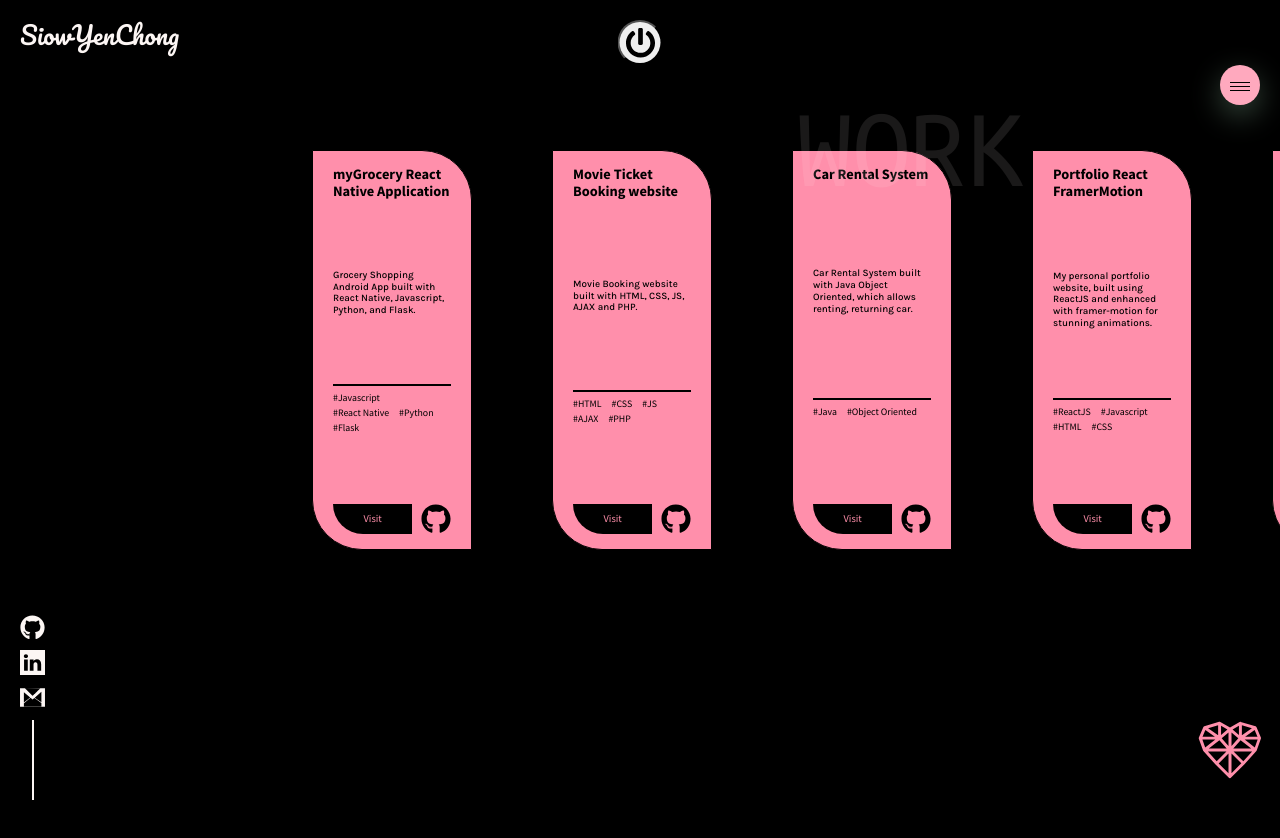
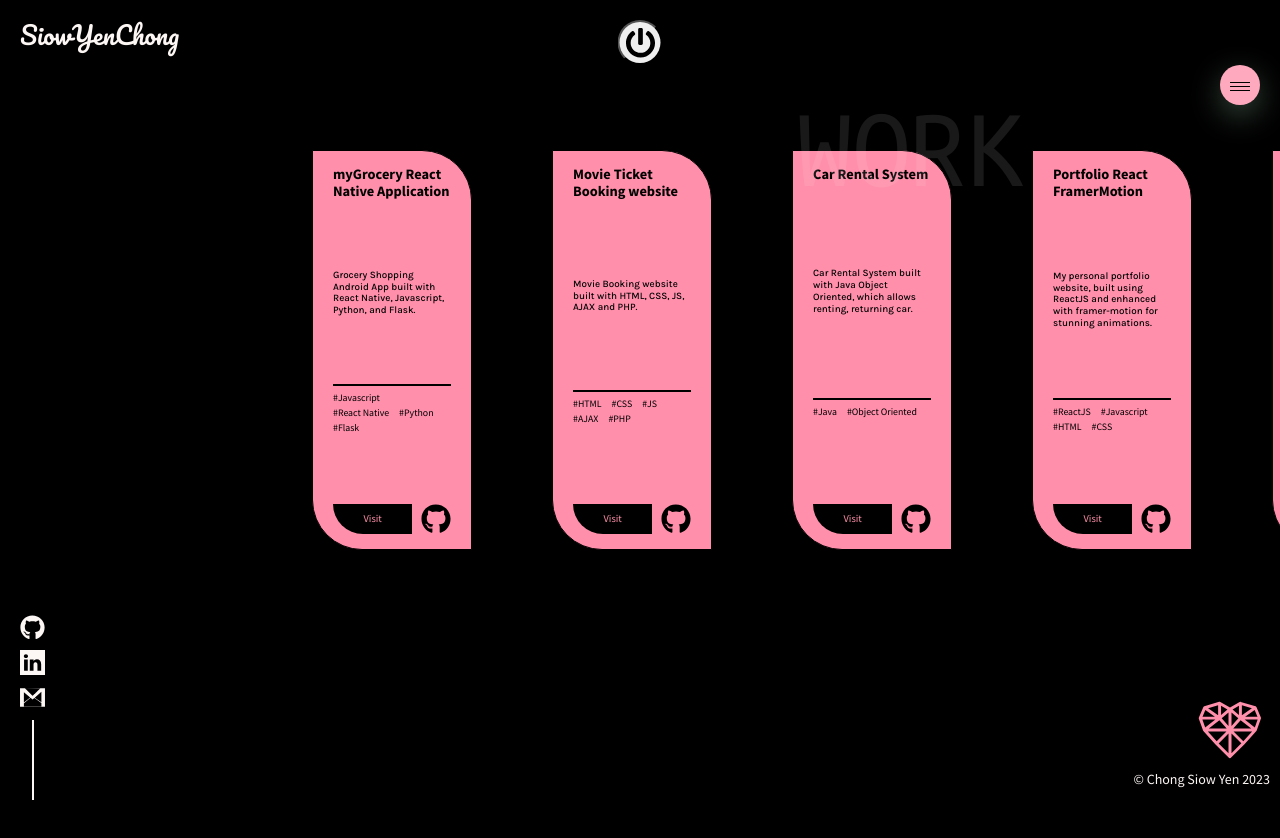
Before and after one commit to SiowYenChong/Portfolio-React-FramerMotion, a React (Create React App) app: page /work in a window 1280 px wide. Shown: the top 838 px of the page. Built offline with nearby package versions, Linux system fonts and the light colour scheme.

Commit message:
Added copyright

```diff
--- a/src/components/AboutPage.js
+++ b/src/components/AboutPage.js
@@ -9,7 +9,8 @@ import PowerButton from '../subComponents/PowerButton';
 import ParticleComponent from '../subComponents/ParticleComponent';
 import BigTitle from '../subComponents/BigTitle';
 import HamburgerMenu from '../subComponents/HamburgerMenu';
-
+import CopyRight
+ from '../subComponents/Copyright';
 const Box = styled.div`
     background-color: ${props => props.theme.body};
     width: 100vw;
@@ -73,6 +74,7 @@ const AboutPage = () => {
                 <LogoComponent theme = 'dark'/>
                 <SocialIcons theme = 'dark'/>
                 <PowerButton/>
+                <CopyRight theme = 'dark'/>
                 <HamburgerMenu/>
                 <ParticleComponent theme = 'dark'/>
                 <AmongUs>
--- a/src/components/BlogPage.js
+++ b/src/components/BlogPage.js
@@ -13,6 +13,7 @@ import { useEffect } from 'react';
 import BigTitle from '../subComponents/BigTitle';
 import { motion } from 'framer-motion';
 import HamburgerMenu from '../subComponents/HamburgerMenu';
+import CopyRight from '../subComponents/Copyright';
 
 const MainContainer = styled(motion.div)`
     background-image: url(${img});
@@ -80,6 +81,7 @@ const BlogPage = () => {
             <Container>
                 <LogoComponent />
                 <PowerButton />
+                <CopyRight />
                 <HamburgerMenu />
                 <SocialIcons />
                 <AnchorComponent numbers={numbers}/>
--- a/src/components/CareerPage.js
+++ b/src/components/CareerPage.js
@@ -14,6 +14,7 @@ import Button from 'react-bootstrap/Button';
 import CareerModal from '../subComponents/CareerModal';
 import './CareerPage.css';
 import HamburgerMenu from '../subComponents/HamburgerMenu';
+import CopyRight from '../subComponents/Copyright';
 
 const PageContainer = styled.div`
   display: flex;
@@ -71,6 +72,7 @@ const CareerPage = () => {
           <LogoComponent theme="light" />
           <SocialIcons theme="light" />
           <PowerButton />
+          <CopyRight theme = 'light'/>
           <HamburgerMenu />
           <CenteredHeading></CenteredHeading>
           <VerticalTimeline>
--- a/src/components/ContactPage.js
+++ b/src/components/ContactPage.js
@@ -12,6 +12,7 @@ import emailjs from '@emailjs/browser';
 import { ToastContainer, toast } from 'react-toastify';
 import 'react-toastify/dist/ReactToastify.css';
 import HamburgerMenu from '../subComponents/HamburgerMenu';
+import CopyRight from '../subComponents/Copyright';
 
 const Container = styled.div`
   width: 100%;
@@ -238,6 +239,7 @@ const ContactPage = (props) => {
         <LogoComponent theme="light" />
         <SocialIcons theme="light" />
         <PowerButton />
+        <CopyRight theme = 'light'/>
         <HamburgerMenu />
         <ContactSection>
           <Title>Get in Touch</Title>
--- a/src/components/Main.js
+++ b/src/components/Main.js
@@ -11,6 +11,9 @@ import { Modal, Button } from 'react-bootstrap';
 import { BrowserRouter as Router, Route } from 'react-router-dom'; //added
 import 'bootstrap/dist/css/bootstrap.min.css';
 import HamburgerMenu from '../subComponents/HamburgerMenu';
+import CopyRight from '../subComponents/Copyright';
+
+
 const MainContainer = styled.div`
   background: linear-gradient(120deg, #fdfbfb 0%, #ebedee 100%);
   width: 100vw;
@@ -281,6 +284,7 @@ const Main = () => {
                         </Button>
                         </Modal.Footer>
                     </Modal>
+            <CopyRight theme = 'light'/>
             {isSmallScreen ? (
             <HamburgerMenu />
             ) : (
--- a/src/components/MySkillsPage.js
+++ b/src/components/MySkillsPage.js
@@ -9,6 +9,7 @@ import PowerButton from '../subComponents/PowerButton';
 import ParticleComponent from '../subComponents/ParticleComponent';
 import BigTitle from '../subComponents/BigTitle';
 import HamburgerMenu from '../subComponents/HamburgerMenu';
+import CopyRight from '../subComponents/Copyright';
 
 const Box = styled.div`
     background-color: ${props => props.theme.body};
@@ -123,6 +124,7 @@ const MySkillsPage = () => {
                 <LogoComponent theme = 'light'/>
                 <SocialIcons theme = 'light'/>
                 <PowerButton/>
+                <CopyRight theme = 'light'/>
                 <HamburgerMenu/>
                 <ParticleComponent theme = 'light'/>
                 <Main>
--- a/src/components/WorkPage.js
+++ b/src/components/WorkPage.js
@@ -11,6 +11,7 @@ import { Heart } from './AllSvgs';
 import BigTitle from '../subComponents/BigTitle';
 import {motion} from 'framer-motion';
 import HamburgerMenu from '../subComponents/HamburgerMenu';
+import CopyRight from '../subComponents/Copyright';
 
 const Box = styled.div`
     background-color: ${props => props.theme.body};
@@ -37,7 +38,7 @@ const Rotate = styled.span`
     display: block;
     position: fixed;
     right: 1rem;
-    bottom: 1rem;
+    bottom: 3rem;
     width: 80px;
     height: 80px;
     z-index: 1;
@@ -75,6 +76,7 @@ const WorkPage = () => {
                 <LogoComponent theme = 'dark'/>
                 <SocialIcons theme = 'dark'/>
                 <PowerButton/>
+                <CopyRight theme = 'dark'/>
                 <HamburgerMenu />
                     <Main ref = {ref} variants = {container} initial = 'hidden' animate = 'show'>
                         {
--- /dev/null
+++ b/src/subComponents/Copyright.js
@@ -0,0 +1,23 @@
+import React from 'react';
+import styled from 'styled-components';
+import { DarkTheme } from '../components/Theme';
+
+const CopyRightContainer = styled.div`
+  position: fixed;
+  bottom: 0;
+  right: 0;
+  padding: 1rem;
+  font-size: 14px;
+  color: ${props => props.color == 'dark' ? DarkTheme.text : DarkTheme.body};
+  z-index: 3;
+`;
+
+function CopyRight(props) {
+  return (
+    <CopyRightContainer color = {props.theme} >
+      © Chong Siow Yen 2023
+    </CopyRightContainer>
+  );
+};
+
+export default CopyRight;
```
